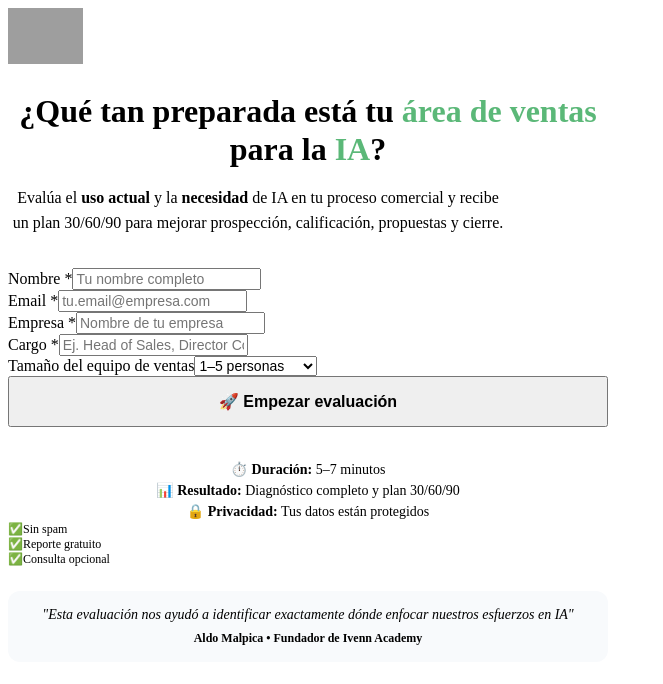
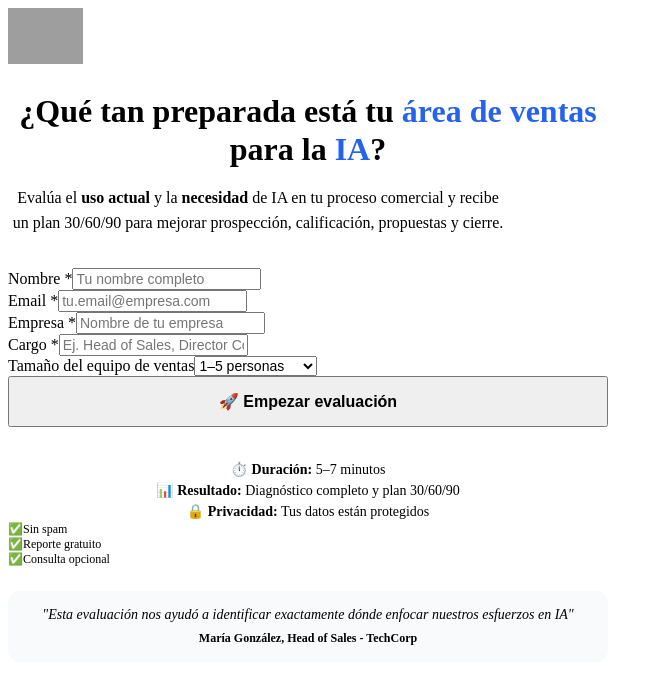
Before and after one commit to kanzansio/AppEvalucionIa, a React (Vite) app: page / in a window 1280 px wide. Shown: the top 684 px of the page, without its empty margins (0-663 px from the left). Built offline with nearby package versions, Linux system fonts and the light colour scheme; grey boxes are pictures that could not be loaded; the HTML template or start-up script is replaced by a standard one.

Commit message:
Update Landing.jsx

```diff
--- a/src/components/Landing.jsx
+++ b/src/components/Landing.jsx
@@ -33,9 +33,9 @@ export default function Landing({ onStart }){
             marginBottom: 16
           }}>
             ¿Qué tan preparada está tu{' '}
-            <span style={{ color: '#5bb878' }}>área de ventas</span>{' '}
+            <span style={{ color: '#2563eb' }}>área de ventas</span>{' '}
             para la{' '}
-            <span style={{ color: '#5bb878' }}>IA</span>?
+            <span style={{ color: '#2563eb' }}>IA</span>?
           </h1>
           <p style={{
             color: 'var(--muted)',
@@ -200,24 +200,9 @@ export default function Landing({ onStart }){
             fontWeight: 600,
             color: 'var(--text)'
           }}>
-             <strong>Aldo Malpica</strong> • Fundador de Ivenn Academy<br/>
+            María González, Head of Sales - TechCorp
           </div>
         </div>
-      </div>
-
-      {/* Footer con créditos */}
-      <div style={{
-        position: 'absolute',
-        bottom: '20px',
-        left: '50%',
-        transform: 'translateX(-50%)',
-        fontSize: '11px',
-        color: 'rgba(255,255,255,0.5)',
-        textAlign: 'center',
-        lineHeight: 1.4
-      }}>
-
-        Programado y diseñado por <strong>Kanzansio.digital</strong> • Powered by IA
       </div>
     </div>
   )
```
